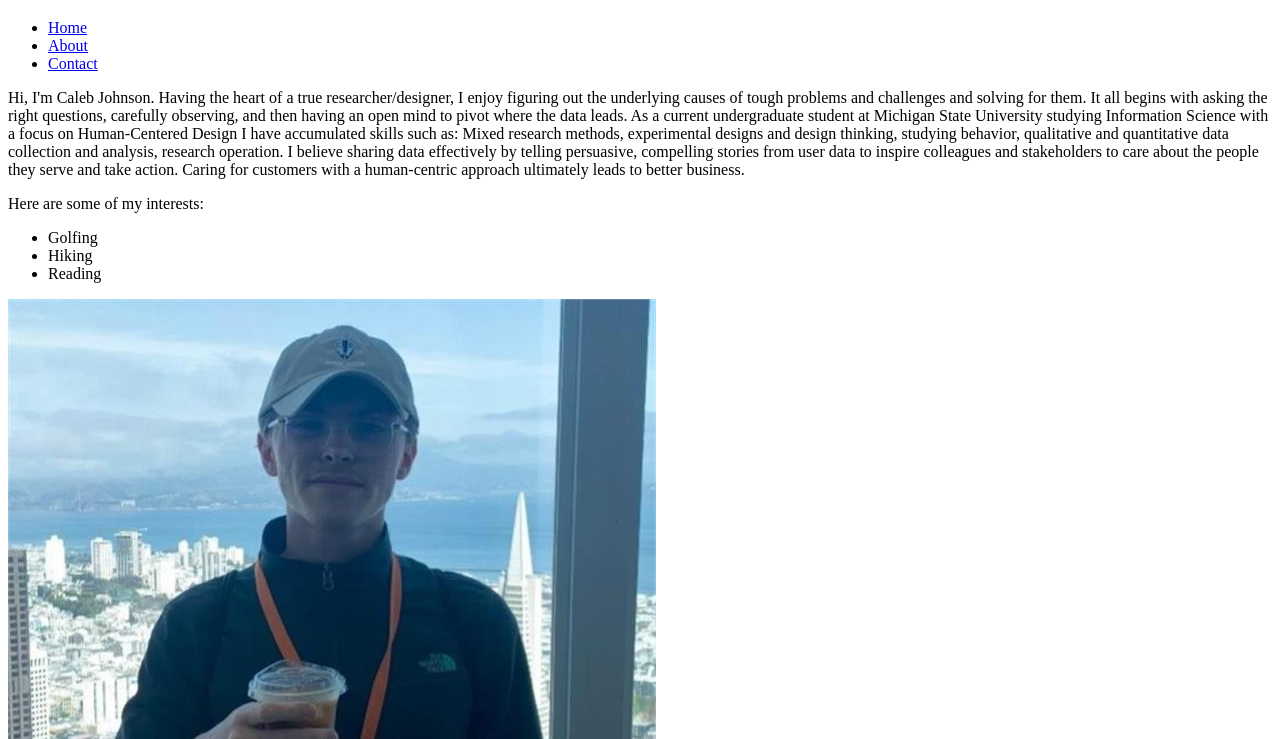
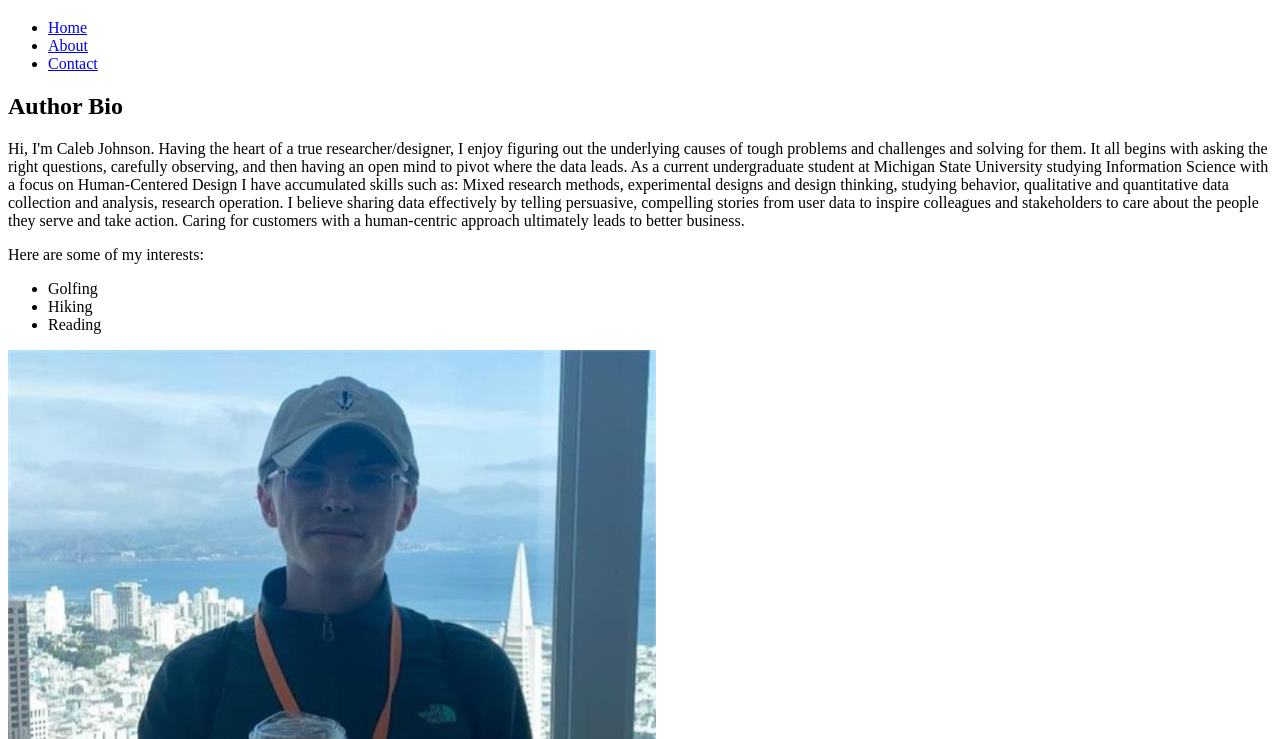
Before and after one commit to Cajo399/MI349__blog, a plain HTML site: page about.html in a window 1280 px wide. Shown: the part 61-800 px from the top of the page. Drawn offline with Linux system fonts and the light colour scheme.

Commit message:
validate

```diff
--- a/about.html
+++ b/about.html
@@ -18,6 +18,7 @@
     </header>
 
     <section class="author-bio">
+        <h2> Author Bio</h2>
         <p>Hi, I'm Caleb Johnson.
 
             Having the heart of a true researcher/designer, I enjoy figuring out the underlying causes of tough problems and challenges and solving for them. It all begins with asking the right questions, carefully observing, and then having an open mind to pivot where the data leads. As a current undergraduate student at Michigan State University studying Information Science with a focus on Human-Centered Design I have accumulated skills such as: Mixed research methods, experimental designs and design thinking, studying behavior, qualitative and quantitative data collection and analysis, research operation.
```
